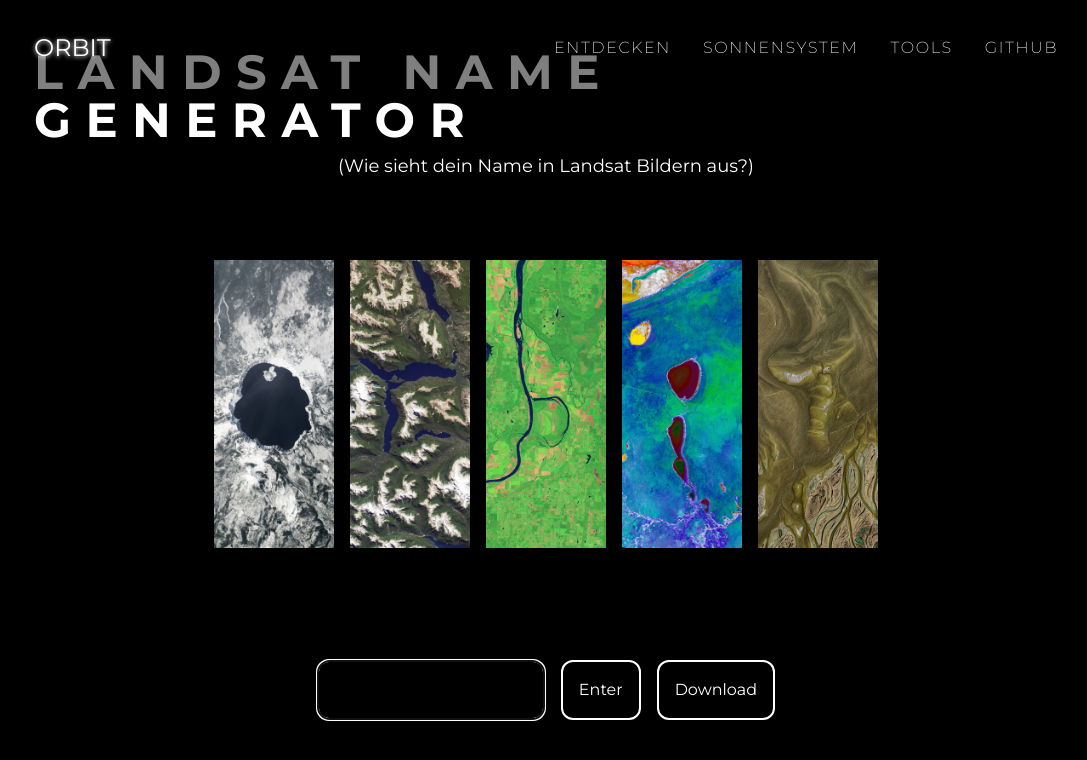
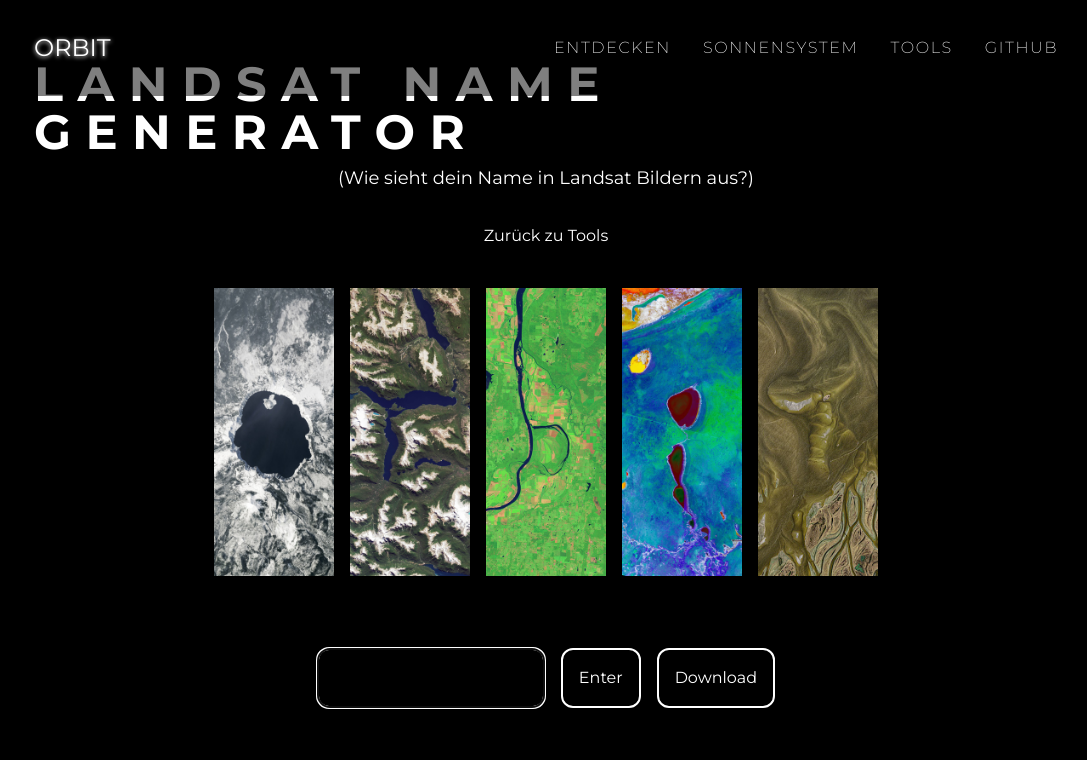
Before and after one commit to zeroequalsone/orbit, a Next.js app: page /tools/landsat-name-generator in a window 1280 px wide. Shown: the top 760 px of the page, without its empty margins (94-1181 px from the left). Built offline with nearby package versions, Linux system fonts and the light colour scheme.

Commit message:
Added back to tools buttons for each tool (#30)

```diff
--- a/app/tools/distance-calculator/page.tsx
+++ b/app/tools/distance-calculator/page.tsx
@@ -3,8 +3,11 @@
 import { InfoIcon } from "@phosphor-icons/react";
 import { Tooltip } from "radix-ui";
 import { useEffect, useState } from "react";
+import { useRouter } from "next/navigation";
 
 export default function DistanceCalculator() {
+  const router = useRouter();
+
   const [minDistance, setMinDistance] = useState<number>(0);
   const [maxDistance, setMaxDistance] = useState<number>(0);
   const [distanceFrom, setDistanceFrom] = useState(1);
@@ -32,11 +35,12 @@
   return (
     <div className="text-white min-h-screen">
       <section className='min-h-screen flex flex-col justify-center items-center bg-center bg-cover bg-[url("/planets/BG.png")]'>
-        <div className="flex flex-col gap-20 w-4/5">
+        <div className="flex flex-col gap-10 w-4/5">
           <div className="flex flex-col items-center gap-2">
             <h1 className="text-5xl font-bold uppercase tracking-[0.3em]">
               Distanz-Rechner
             </h1>
+            <div className="flex flex-col justify-center items-center gap-8">
               <div className="flex gap-2">
                 <h2 className="text-lg">(Vereinfachte Berechnungen)</h2>
                 <Tooltip.Provider>
@@ -56,6 +60,10 @@
                     </Tooltip.Portal>
                   </Tooltip.Root>
                 </Tooltip.Provider>
+              </div>
+              <button onClick={router.back} className="cursor-pointer">
+                Zurück zu Tools
+              </button>
             </div>
           </div>
           <div className="flex flex-col items-center gap-28">
--- a/app/tools/landsat-name-generator/page.tsx
+++ b/app/tools/landsat-name-generator/page.tsx
@@ -3,8 +3,11 @@
 import { useCallback, useEffect, useRef, useState } from "react";
 import { toPng } from "html-to-image";
 import { landsatLetters } from "@/data/landsatLetters";
+import { useRouter } from "next/navigation";
 
 export default function LandSatNameGenerator() {
+  const router = useRouter();
+
   const ref = useRef<HTMLDivElement>(null);
 
   const [name, setName] = useState("");
@@ -57,14 +60,19 @@
   return (
     <div className="text-white min-h-screen">
       <section className='min-h-screen flex flex-col justify-center items-center bg-center bg-cover bg-[url("/planets/BG.png")]'>
-        <div className="flex flex-col items-center gap-20 w-4/5">
+        <div className="flex flex-col items-center gap-10 w-4/5">
           <div className="flex flex-col items-center gap-2">
             <h1 className="text-5xl font-bold uppercase tracking-[0.3em]">
               Landsat Name Generator
             </h1>
-            <h2 className="text-lg">
-              (Wie sieht dein Name in Landsat Bildern aus?)
-            </h2>
+            <div className="flex flex-col justify-center items-center gap-8">
+              <h2 className="text-lg">
+                (Wie sieht dein Name in Landsat Bildern aus?)
+              </h2>
+              <button onClick={router.back} className="cursor-pointer">
+                Zurück zu Tools
+              </button>
+            </div>
           </div>
           <div ref={ref} className="flex flex-wrap gap-4 justify-center h-72">
             {images.map((image, index) => (
--- a/app/tools/size-calculator/page.tsx
+++ b/app/tools/size-calculator/page.tsx
@@ -1,10 +1,12 @@
 "use client";
 
 import { planets } from "@/data/planets";
-import Link from "next/link";
+import { useRouter } from "next/navigation";
 import { useState } from "react";
 
 export default function SizeCalculator() {
+  const router = useRouter();
+
   const [sizeFrom, setSizeFrom] = useState(3);
   const [sizeTo, setSizeTo] = useState(0);
 
@@ -23,12 +25,17 @@
   return (
     <div className="text-white min-h-screen">
       <section className='min-h-screen flex flex-col justify-center items-center bg-center bg-cover bg-[url("/planets/BG.png")]'>
-        <div className="flex flex-col gap-20 w-4/5">
+        <div className="flex flex-col gap-10 w-4/5">
           <div className="flex flex-col items-center gap-2">
             <h1 className="text-5xl font-bold uppercase tracking-[0.3em]">
               Größen-Rechner
             </h1>
-            <h2 className="text-lg">(Wie oft passen Planete ineinander?)</h2>
+            <div className="flex flex-col justify-center items-center gap-8">
+              <h2 className="text-lg">(Wie oft passen Planete ineinander?)</h2>
+              <button onClick={router.back} className="cursor-pointer">
+                Zurück zu Tools
+              </button>
+            </div>
           </div>
           <div className="flex flex-col items-center gap-28">
             <div className="flex flex-col items-center gap-10">
--- a/app/tools/weight-calculator/page.tsx
+++ b/app/tools/weight-calculator/page.tsx
@@ -1,9 +1,13 @@
 "use client";
 
 import { planets } from "@/data/planets";
+import Link from "next/link";
+import { useRouter } from "next/navigation";
 import { useEffect, useState } from "react";
 
 export default function WeightCalculator() {
+  const router = useRouter();
+
   const [earthWeight, setEarthWeight] = useState<number>(60);
   const [newWeight, setNewWeight] = useState<number>(0);
   const [planetId, selectPlanetId] = useState<number>(1);
@@ -22,14 +26,19 @@
   return (
     <div className="text-white min-h-screen">
       <section className='min-h-screen flex flex-col justify-center items-center bg-center bg-cover bg-[url("/planets/BG.png")]'>
-        <div className="flex flex-col gap-20 w-4/5">
+        <div className="flex flex-col gap-10 w-4/5">
           <div className="flex flex-col items-center gap-2">
             <h1 className="text-5xl font-bold uppercase tracking-[0.3em]">
               Gewicht-Rechner
             </h1>
-            <h2 className="text-lg">
-              (Wie viel wiegst du auf anderen Planeten?)
-            </h2>
+            <div className="flex flex-col justify-center items-center gap-8">
+              <h2 className="text-lg">
+                (Wie viel wiegst du auf anderen Planeten?)
+              </h2>
+              <button onClick={router.back} className="cursor-pointer">
+                Zurück zu Tools
+              </button>
+            </div>
           </div>
           <div className="flex flex-col items-center gap-12">
             <div className="flex flex-col items-center gap-4 text-xl">
```
Lines whose indentation alone changed are shown as unchanged.
